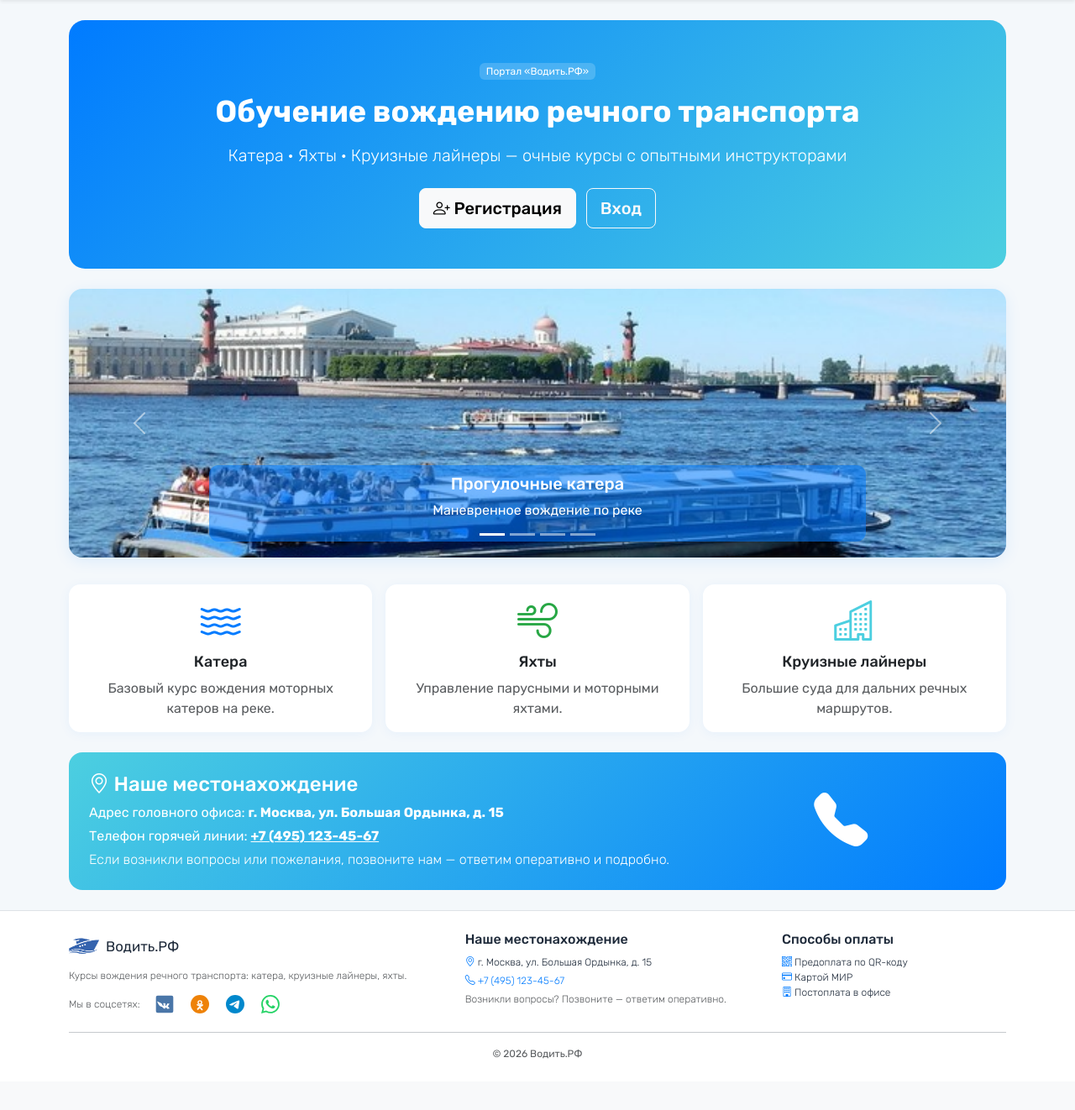
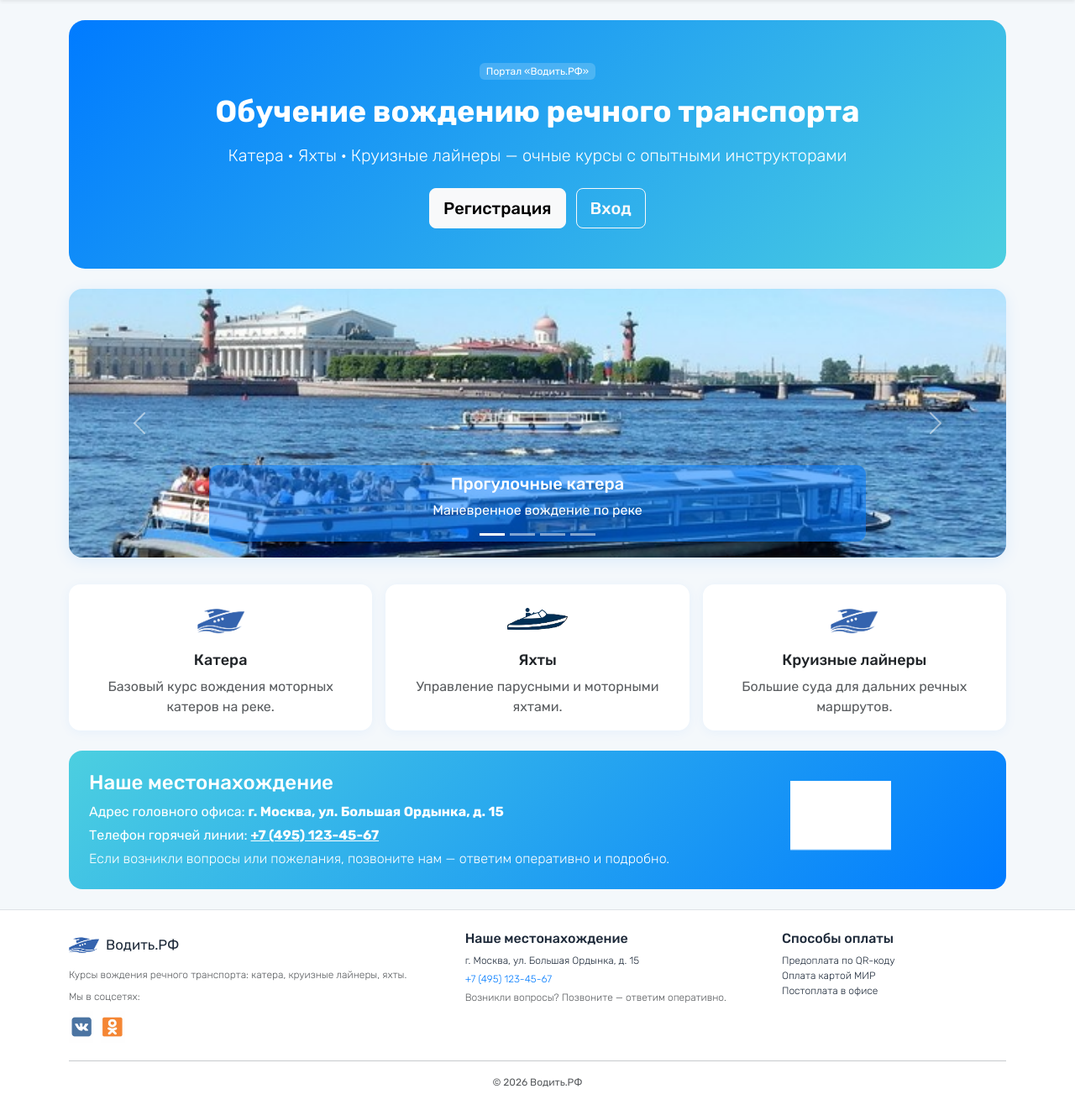
Before and after one commit to roxxxy16/exam, a Django app: page / in a window 1280 px wide. Shown: the part 62-1384 px from the top of the page at 84% size. Before the commit the page ends 1323 px from the top, so only its background shows below. Run offline with Django 5.2, Linux system fonts and the light colour scheme.

Commit message:
Используем только локальные исходники из папки Модуль 3
- Удалён Bootstrap Icons CDN, все bi-* иконки убраны из шаблонов
- Удалены инлайн SVG для соцсетей
- social.png разделена на vk.png и ok.png (отдельные иконки)
- В футере соцсетей: только ВКонтакте и Одноклассники (по предоставленным иконкам)
- На главной — декоративные иконки из boat.png / boat-alt.png
- Логотип-катер из assets/boat.png используется в навбаре, футере и favicon

```diff
--- a/main/templates/main/admin_panel.html
+++ b/main/templates/main/admin_panel.html
@@ -3,7 +3,7 @@
 {% block title %}Панель администратора — Водить.РФ{% endblock %}
 
 {% block content %}
-<h3 class="mb-3"><i class="bi bi-speedometer2"></i> Панель администратора</h3>
+<h2 class="mb-3">Панель администратора</h2>
 
 <form method="get" class="card card-body mb-3 fade-in">
   <div class="row g-2 align-items-end">
@@ -41,7 +41,7 @@
       </select>
     </div>
     <div class="col-md-2 d-grid">
-      <button class="btn btn-sm btn-primary"><i class="bi bi-funnel"></i> Применить</button>
+      <button class="btn btn-sm btn-primary">Применить</button>
     </div>
   </div>
 </form>
@@ -72,7 +72,7 @@
                   <option value="{{ v }}" {% if app.status == v %}selected{% endif %}>{{ label }}</option>
                 {% endfor %}
               </select>
-              <button class="btn btn-sm btn-outline-primary"><i class="bi bi-check2"></i></button>
+              <button class="btn btn-sm btn-outline-primary">✓</button>
             </form>
           </td>
         </tr>
--- a/main/templates/main/apply.html
+++ b/main/templates/main/apply.html
@@ -6,7 +6,7 @@
 <div class="row justify-content-center">
   <div class="col-md-7">
     <div class="card fade-in"><div class="card-body p-4">
-      <h3 class="mb-3"><i class="bi bi-pencil-square"></i> Заявка на обучение</h3>
+      <h2 class="mb-3">Заявка на обучение</h2>
       <p class="text-muted small">Выберите вид транспорта, дату и удобный способ оплаты.</p>
 
       <form method="post" novalidate>
@@ -21,7 +21,7 @@
             {% endif %}
           </div>
         {% endfor %}
-        <button type="submit" class="btn btn-primary w-100"><i class="bi bi-send"></i> Отправить заявку</button>
+        <button type="submit" class="btn btn-primary w-100">Отправить заявку</button>
         <a href="{% url 'cabinet' %}" class="btn btn-link w-100 mt-2">Отмена</a>
       </form>
     </div></div>
--- a/main/templates/main/base.html
+++ b/main/templates/main/base.html
@@ -6,7 +6,6 @@
   <meta name="viewport" content="width=device-width, initial-scale=1, viewport-fit=cover">
   <title>{% block title %}Водить.РФ — обучение вождению речного транспорта{% endblock %}</title>
   <link href="https://cdn.jsdelivr.net/npm/bootstrap@5.3.3/dist/css/bootstrap.min.css" rel="stylesheet">
-  <link href="https://cdn.jsdelivr.net/npm/bootstrap-icons@1.11.3/font/bootstrap-icons.css" rel="stylesheet">
   <link rel="stylesheet" href="{% static 'css/app.css' %}">
   <link rel="icon" type="image/png" href="{% static 'img/logo.png' %}">
 </head>
@@ -25,14 +24,14 @@
       <ul class="navbar-nav ms-auto align-items-lg-center">
         {% if user.is_authenticated %}
           {% if user.username == 'Admin26' %}
-            <li class="nav-item"><a class="nav-link" href="{% url 'admin_panel' %}"><i class="bi bi-speedometer2"></i> Панель</a></li>
+            <li class="nav-item"><a class="nav-link" href="{% url 'admin_panel' %}">Панель</a></li>
           {% else %}
-            <li class="nav-item"><a class="nav-link" href="{% url 'cabinet' %}"><i class="bi bi-person-circle"></i> Кабинет</a></li>
-            <li class="nav-item"><a class="nav-link" href="{% url 'apply' %}"><i class="bi bi-pencil-square"></i> Заявка</a></li>
+            <li class="nav-item"><a class="nav-link" href="{% url 'cabinet' %}">Кабинет</a></li>
+            <li class="nav-item"><a class="nav-link" href="{% url 'apply' %}">Заявка</a></li>
           {% endif %}
           <li class="nav-item"><span class="nav-link text-white-50">{{ user.username }}</span></li>
           <li class="nav-item">
-            <a class="btn btn-light btn-sm ms-lg-2" href="{% url 'logout' %}"><i class="bi bi-box-arrow-right"></i> Выйти</a>
+            <a class="btn btn-light btn-sm ms-lg-2" href="{% url 'logout' %}">Выйти</a>
           </li>
         {% else %}
           <li class="nav-item"><a class="nav-link" href="{% url 'login' %}">Вход</a></li>
@@ -69,35 +68,28 @@
           <strong style="font-size: 1.05rem;">Водить.РФ</strong>
         </div>
         <p class="text-muted mb-2">Курсы вождения речного транспорта: катера, круизные лайнеры, яхты.</p>
-        <div class="d-flex gap-2 align-items-center social-links">
-          <span class="text-muted me-1">Мы в соцсетях:</span>
+        <div class="social-links">
+          <span class="text-muted d-block mb-2">Мы в соцсетях:</span>
           <a href="https://vk.com/" target="_blank" rel="noopener" title="ВКонтакте" class="social-icon">
-            <i class="bi bi-vector-pen"></i>
-            <svg xmlns="http://www.w3.org/2000/svg" width="22" height="22" fill="#4a76a8" viewBox="0 0 16 16"><path d="M.5 2A1.5 1.5 0 0 1 2 .5h12A1.5 1.5 0 0 1 15.5 2v12a1.5 1.5 0 0 1-1.5 1.5H2A1.5 1.5 0 0 1 .5 14V2zm6.943 9.748h.844c.31 0 .404-.171.404-.171s-.005-.673.31-.773c.31-.099.71.66 1.13.95.317.218.558.171.558.171l1.12-.016s.585-.036.308-.495c-.023-.038-.162-.34-.83-.96-.7-.65-.606-.544.236-1.667.514-.683.72-1.101.656-1.28-.063-.171-.443-.126-.443-.126l-1.262.008s-.094-.013-.163.029c-.067.04-.11.137-.11.137s-.2.532-.466.985c-.563.954-.788.99-.88.93-.214-.139-.16-.553-.16-.85 0-.92.14-1.305-.273-1.404-.137-.033-.238-.055-.59-.058-.45-.005-.832.002-1.048.108-.143.07-.254.227-.187.236.083.011.27.05.37.185.13.174.124.566.124.566s.074 1.084-.173 1.219c-.17.092-.402-.097-.906-.969-.258-.446-.453-.94-.453-.94s-.038-.092-.103-.142a.51.51 0 0 0-.192-.078L1.846 5.6s-.18.005-.246.083c-.06.07-.005.214-.005.214s.94 2.196 2.003 3.303c.976 1.014 2.085.948 2.085.948z"/></svg>
+            <img src="{% static 'img/vk.png' %}" alt="ВКонтакте">
           </a>
           <a href="https://ok.ru/" target="_blank" rel="noopener" title="Одноклассники" class="social-icon">
-            <svg xmlns="http://www.w3.org/2000/svg" width="22" height="22" viewBox="0 0 16 16"><circle cx="8" cy="8" r="8" fill="#ee8208"/><path fill="#fff" d="M8 8.5a2 2 0 1 1 0-4 2 2 0 0 1 0 4zm0-1a1 1 0 1 0 0-2 1 1 0 0 0 0 2zm-2.6 1.7c-.3-.3-.3-.8 0-1 .3-.3.8-.3 1 0 .9.8 2.3.8 3.2 0 .3-.3.8-.3 1 0 .3.3.3.7 0 1-.6.6-1.4.9-2.2 1l1.9 1.9c.3.3.3.7 0 1-.3.3-.7.3-1 0L8 11.4l-1.3 1.3c-.3.3-.7.3-1 0-.3-.3-.3-.7 0-1l1.9-1.9c-.8-.1-1.6-.4-2.2-1z"/></svg>
-          </a>
-          <a href="https://t.me/" target="_blank" rel="noopener" title="Telegram" class="social-icon">
-            <svg xmlns="http://www.w3.org/2000/svg" width="22" height="22" fill="#0088cc" viewBox="0 0 16 16"><path d="M16 8A8 8 0 1 1 0 8a8 8 0 0 1 16 0zM8.287 5.906c-.778.324-2.334.994-4.666 2.01-.378.15-.577.298-.595.442-.03.243.275.339.69.47l.175.055c.408.133.958.288 1.243.294.26.006.549-.1.868-.32 2.179-1.471 3.304-2.214 3.374-2.23.05-.012.12-.026.166.016.047.041.042.12.037.141-.03.129-1.227 1.241-1.846 1.817-.193.18-.33.307-.358.336a8.154 8.154 0 0 1-.188.186c-.38.366-.664.64.015 1.088.327.216.589.393.85.571.284.194.568.387.936.629.093.06.183.125.27.187.331.236.63.448.997.414.214-.02.435-.22.547-.82.265-1.417.786-4.486.906-5.751a1.426 1.426 0 0 0-.013-.315.337.337 0 0 0-.114-.217.526.526 0 0 0-.31-.093c-.3.005-.763.166-2.984 1.09z"/></svg>
-          </a>
-          <a href="https://wa.me/74951234567" target="_blank" rel="noopener" title="WhatsApp" class="social-icon">
-            <svg xmlns="http://www.w3.org/2000/svg" width="22" height="22" fill="#25d366" viewBox="0 0 16 16"><path d="M13.601 2.326A7.854 7.854 0 0 0 7.994 0C3.627 0 .068 3.558.064 7.926c0 1.399.366 2.76 1.057 3.965L0 16l4.204-1.102a7.933 7.933 0 0 0 3.79.965h.004c4.368 0 7.926-3.558 7.93-7.93A7.898 7.898 0 0 0 13.6 2.326zM7.994 14.521a6.573 6.573 0 0 1-3.356-.92l-.24-.144-2.494.654.666-2.433-.156-.251a6.56 6.56 0 0 1-1.007-3.505c0-3.626 2.957-6.584 6.591-6.584a6.56 6.56 0 0 1 4.66 1.931 6.557 6.557 0 0 1 1.928 4.66c-.004 3.639-2.961 6.592-6.592 6.592zm3.615-4.934c-.197-.099-1.17-.578-1.353-.646-.182-.065-.315-.099-.445.099-.133.197-.513.646-.627.775-.114.133-.232.148-.43.05-.197-.1-.836-.308-1.592-.985-.59-.525-.985-1.175-1.103-1.372-.114-.198-.011-.304.088-.403.087-.088.197-.232.296-.346.1-.114.133-.198.198-.33.065-.134.034-.248-.015-.347-.05-.099-.445-1.076-.612-1.47-.16-.389-.323-.335-.445-.34-.114-.007-.247-.007-.38-.007a.729.729 0 0 0-.529.247c-.182.198-.691.677-.691 1.654 0 .977.71 1.916.81 2.049.098.133 1.394 2.132 3.383 2.992.47.205.84.326 1.129.418.475.152.904.129 1.246.08.38-.058 1.171-.48 1.338-.943.164-.464.164-.86.114-.943-.049-.084-.182-.133-.38-.232z"/></svg>
+            <img src="{% static 'img/ok.png' %}" alt="Одноклассники">
           </a>
         </div>
       </div>
       <div class="col-md-4">
         <h6 class="mb-2">Наше местонахождение</h6>
-        <p class="mb-1"><i class="bi bi-geo-alt text-primary"></i> г. Москва, ул. Большая Ордынка, д. 15</p>
-        <p class="mb-1"><i class="bi bi-telephone text-primary"></i> <a class="text-decoration-none" href="tel:+74951234567">+7 (495) 123-45-67</a></p>
+        <p class="mb-1">г. Москва, ул. Большая Ордынка, д. 15</p>
+        <p class="mb-1"><a class="text-decoration-none" href="tel:+74951234567">+7 (495) 123-45-67</a></p>
         <p class="text-muted mb-0" style="font-size: 12px;">Возникли вопросы? Позвоните — ответим оперативно.</p>
       </div>
       <div class="col-md-3">
         <h6 class="mb-2">Способы оплаты</h6>
         <ul class="list-unstyled mb-0">
-          <li><i class="bi bi-qr-code text-primary"></i> Предоплата по QR-коду</li>
-          <li><i class="bi bi-credit-card text-primary"></i> Картой МИР</li>
-          <li><i class="bi bi-building text-primary"></i> Постоплата в офисе</li>
+          <li>Предоплата по QR-коду</li>
+          <li>Оплата картой МИР</li>
+          <li>Постоплата в офисе</li>
         </ul>
       </div>
     </div>
@@ -108,7 +100,6 @@
 
 <script src="https://cdn.jsdelivr.net/npm/bootstrap@5.3.3/dist/js/bootstrap.bundle.min.js"></script>
 <script>
-  // Авто-скрытие тостов через 4 секунды
   document.querySelectorAll('.toast').forEach(t => setTimeout(() => bootstrap.Toast.getOrCreateInstance(t).hide(), 4000));
 </script>
 {% block extra_js %}{% endblock %}
--- a/main/templates/main/home.html
+++ b/main/templates/main/home.html
@@ -7,9 +7,9 @@
   <h1 class="mb-3">Обучение вождению речного транспорта</h1>
   <p class="lead mb-4">Катера · Яхты · Круизные лайнеры — очные курсы с опытными инструкторами</p>
   {% if user.is_authenticated %}
-    <a href="{% url 'apply' %}" class="btn btn-light btn-lg"><i class="bi bi-pencil-square"></i> Подать заявку</a>
+    <a href="{% url 'apply' %}" class="btn btn-light btn-lg">Подать заявку</a>
   {% else %}
-    <a href="{% url 'register' %}" class="btn btn-light btn-lg me-2"><i class="bi bi-person-plus"></i> Регистрация</a>
+    <a href="{% url 'register' %}" class="btn btn-light btn-lg me-2">Регистрация</a>
     <a href="{% url 'login' %}" class="btn btn-outline-light btn-lg">Вход</a>
   {% endif %}
 </section>
@@ -18,17 +18,17 @@
 
 <div class="row g-3 mt-3">
   <div class="col-md-4"><div class="card h-100 fade-in"><div class="card-body text-center">
-    <i class="bi bi-water display-5 text-primary"></i>
+    <img src="{% static 'img/logo.png' %}" alt="" class="card-icon">
     <h3 class="mt-2">Катера</h3>
     <p class="text-muted mb-0">Базовый курс вождения моторных катеров на реке.</p>
   </div></div></div>
   <div class="col-md-4"><div class="card h-100 fade-in"><div class="card-body text-center">
-    <i class="bi bi-wind display-5 text-success"></i>
+    <img src="{% static 'img/boat-alt.png' %}" alt="" class="card-icon">
     <h3 class="mt-2">Яхты</h3>
     <p class="text-muted mb-0">Управление парусными и моторными яхтами.</p>
   </div></div></div>
   <div class="col-md-4"><div class="card h-100 fade-in"><div class="card-body text-center">
-    <i class="bi bi-buildings display-5" style="color: var(--vd-turquoise);"></i>
+    <img src="{% static 'img/logo.png' %}" alt="" class="card-icon">
     <h3 class="mt-2">Круизные лайнеры</h3>
     <p class="text-muted mb-0">Большие суда для дальних речных маршрутов.</p>
   </div></div></div>
@@ -37,13 +37,13 @@
 <div class="contact-card mt-4 fade-in">
   <div class="row align-items-center g-3">
     <div class="col-md-8">
-      <h2 class="mb-2"><i class="bi bi-geo-alt"></i> Наше местонахождение</h2>
+      <h2 class="mb-2">Наше местонахождение</h2>
       <p class="mb-1">Адрес головного офиса: <strong>г. Москва, ул. Большая Ордынка, д. 15</strong></p>
       <p class="mb-1">Телефон горячей линии: <a href="tel:+74951234567"><strong>+7 (495) 123-45-67</strong></a></p>
       <p class="mb-0" style="font-weight: 300;">Если возникли вопросы или пожелания, позвоните нам — ответим оперативно и подробно.</p>
     </div>
     <div class="col-md-4 text-center">
-      <i class="bi bi-telephone-fill" style="font-size: 4rem;"></i>
+      <img src="{% static 'img/boat-alt.png' %}" alt="" style="max-width: 120px; filter: brightness(0) invert(1);">
     </div>
   </div>
 </div>
--- a/main/templates/main/login.html
+++ b/main/templates/main/login.html
@@ -6,7 +6,7 @@
 <div class="row justify-content-center">
   <div class="col-md-6 col-lg-5">
     <div class="card fade-in"><div class="card-body p-4">
-      <h3 class="mb-3"><i class="bi bi-box-arrow-in-right"></i> Вход</h3>
+      <h2 class="mb-3">Вход</h2>
 
       <form method="post" novalidate>
         {% csrf_token %}
@@ -19,7 +19,7 @@
             {% endif %}
           </div>
         {% endfor %}
-        <button type="submit" class="btn btn-primary w-100"><i class="bi bi-box-arrow-in-right"></i> Войти</button>
+        <button type="submit" class="btn btn-primary w-100">Войти</button>
       </form>
 
       <hr class="my-4">
--- a/main/templates/main/register.html
+++ b/main/templates/main/register.html
@@ -6,7 +6,7 @@
 <div class="row justify-content-center">
   <div class="col-md-7 col-lg-6">
     <div class="card fade-in"><div class="card-body p-4">
-      <h3 class="mb-3"><i class="bi bi-person-plus"></i> Регистрация</h3>
+      <h2 class="mb-3">Регистрация</h2>
       <p class="text-muted small">Заполните все поля — после успешной валидации мы создадим ваш аккаунт.</p>
 
       <form method="post" novalidate>
@@ -25,7 +25,7 @@
           <div class="alert alert-danger">{{ form.non_field_errors }}</div>
         {% endif %}
 
-        <button type="submit" class="btn btn-primary w-100"><i class="bi bi-check2-circle"></i> Зарегистрироваться</button>
+        <button type="submit" class="btn btn-primary w-100">Зарегистрироваться</button>
       </form>
 
       <hr class="my-4">
--- a/static/css/app.css
+++ b/static/css/app.css
@@ -170,20 +170,26 @@
 
 .btn-light.btn-sm { font-weight: 500; }
 
-/* ----------- Соц. сети ----------- */
+/* ----------- Соц. сети (иконки из исходников Модуля 3) ----------- */
+.social-links { font-size: 12px; }
 .social-icon {
-  display: inline-flex;
-  align-items: center;
-  justify-content: center;
-  width: 34px;
-  height: 34px;
-  border-radius: 50%;
-  transition: transform 0.15s ease, box-shadow 0.15s ease;
+  display: inline-block;
+  margin-right: 0.4rem;
+  transition: transform 0.15s ease, filter 0.15s ease;
+}
+.social-icon img {
+  height: 38px;
+  width: auto;
+  display: block;
 }
 .social-icon:hover {
   transform: translateY(-2px);
-  box-shadow: 0 4px 10px rgba(0, 0, 0, 0.12);
+  filter: drop-shadow(0 4px 8px rgba(0, 0, 0, 0.18));
 }
-.social-icon i { display: none; }
-.social-icon svg { display: block; }
-.social-links { font-size: 12px; }
+
+/* Декоративная иконка на карточках */
+.card-icon {
+  height: 56px;
+  width: auto;
+  object-fit: contain;
+}
```
Also changed, not shown: main/templates/main/cabinet.html (+8 -8 lines), static/img/ok.png (added), static/img/vk.png (added).
